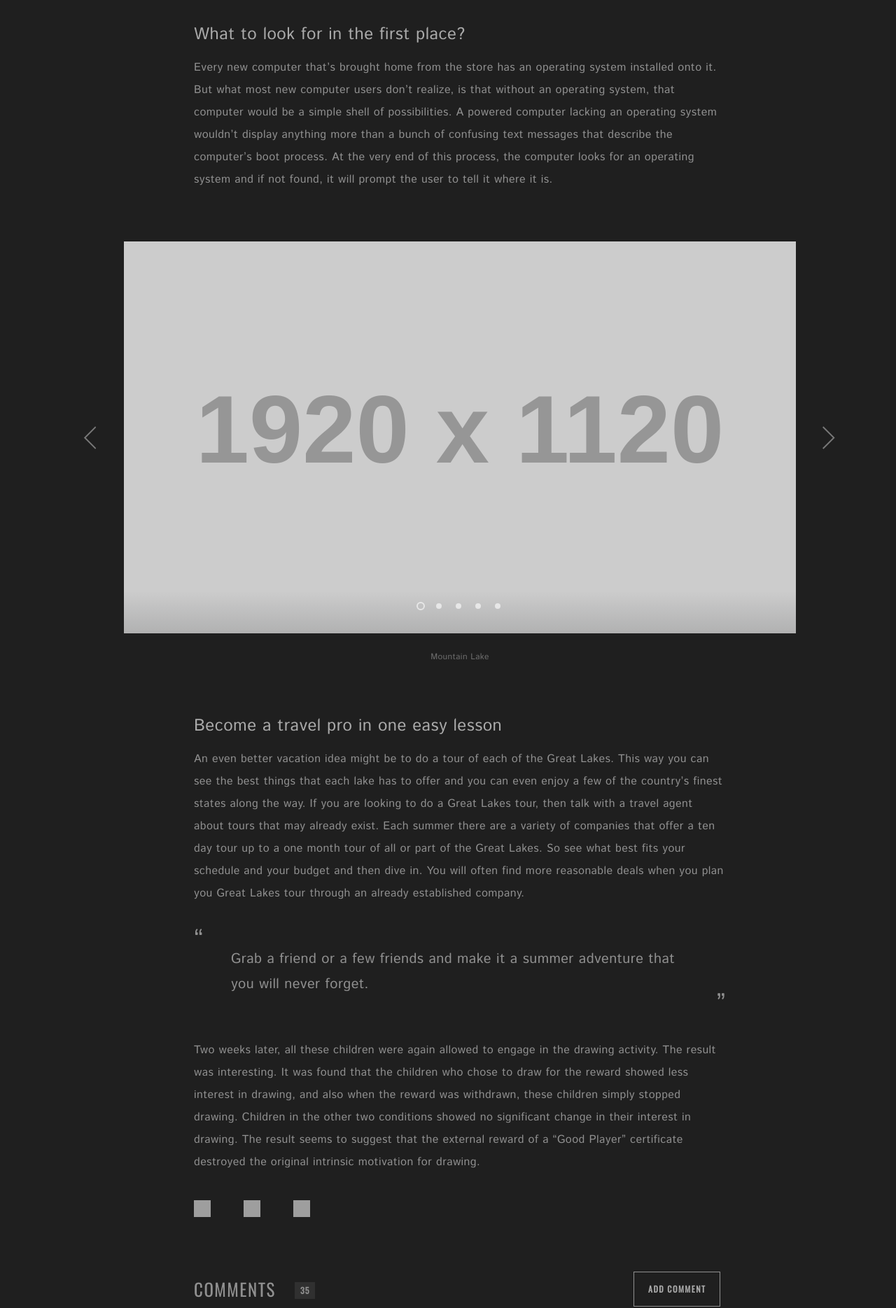
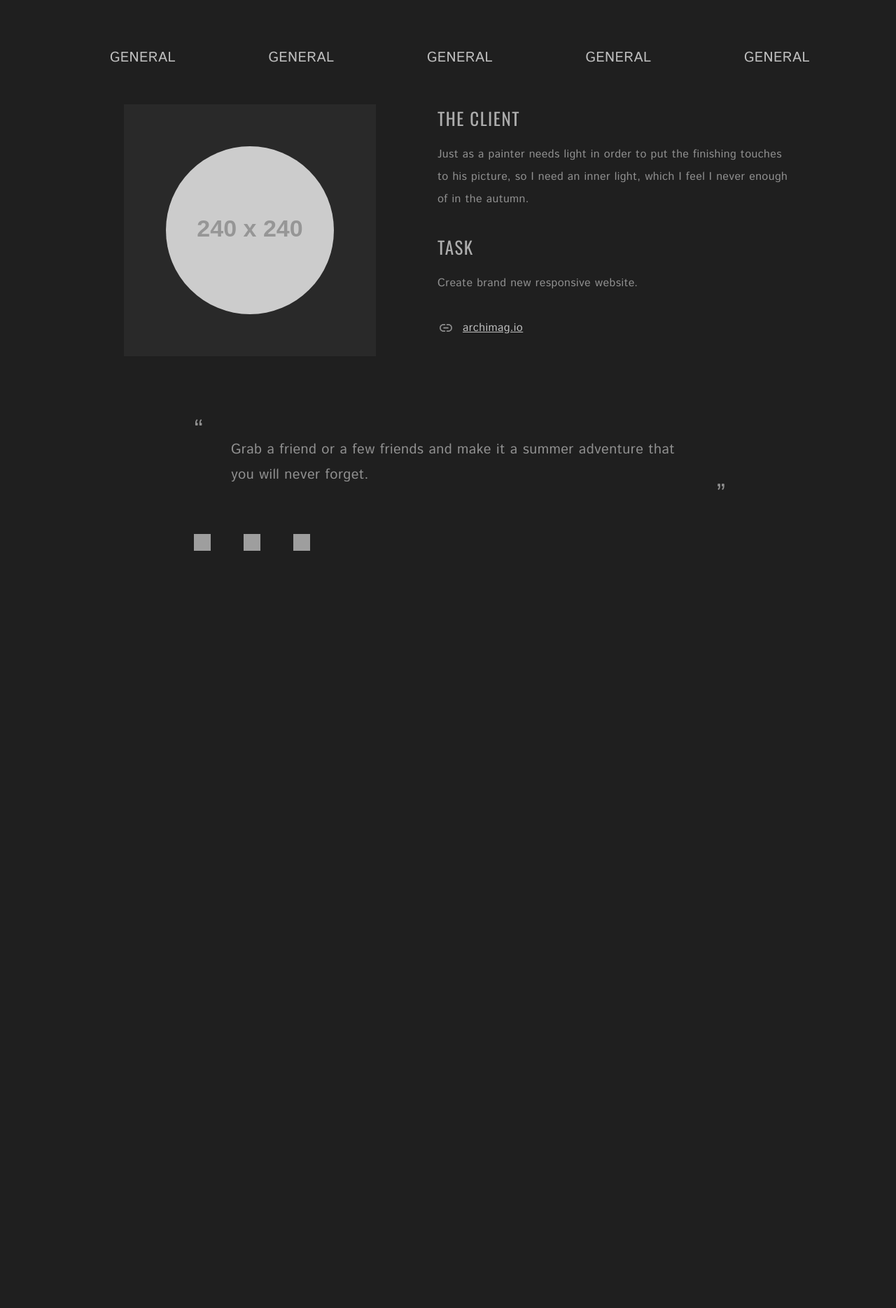
Before and after one commit to lindsayRae/lindsayPersonalSite, a PHP site: page /resources.html in a window 1280 px wide. Shown: the part 1411-3280 px from the top of the page at 70% size. After the commit the page ends 2198 px from the top, so only its background shows below. Run offline with PHP 8.4, Linux system fonts and the light colour scheme; some libraries are stand-ins or nearby versions; grey boxes are pictures that could not be loaded.

Commit message:
worked on layout and css effects on name

```diff
--- a/css/custom.css
+++ b/css/custom.css
@@ -244,3 +244,12 @@ ul.list li:before {
   background-image: linear-gradient(-180deg, rgba(31, 31, 31, 0) 0%, rgba(31, 31, 31, 0.6) 22%, rgba(31, 31, 31, 0.7) 36%, rgba(31, 31, 31, 0.9) 55%, #1F1F1F 76%); }
 
 /**** Write your custom styles at this file ****/
+.resources-nav {
+  justify-content: space-between;
+  padding-top: 2rem;
+  padding-bottom: 3rem;
+}
+
+.resources-nav a {
+  text-decoration: none;
+}
--- a/css/styles.css
+++ b/css/styles.css
@@ -1810,14 +1810,15 @@ footer a {
     margin-top: 12px; }
 
 .home__portfolio {
-  margin-top: -152px;
+
   margin-bottom: 56px;
   z-index: 1;
   position: relative; }
 
 .home__about {
   padding-top: 136px;
-  margin-bottom: 192px; }
+  margin-bottom: 56px;
+  position: relative; }
   .home__about-title {
     font-weight: 500;
     font-size: 74px;
@@ -1843,7 +1844,8 @@ footer a {
     margin-bottom: 20px; }
 
 .home__blog {
-  margin-bottom: 56px; }
+  margin-bottom: 56px;
+  padding-top: 136px; }
   .home__blog-wrapper {
     display: -webkit-box;
     display: -webkit-flex;
--- a/resources.html
+++ b/resources.html
@@ -11,10 +11,11 @@
     <title>Resources</title>
     <link rel="stylesheet" href="./css/normalize.css">
     <link rel="stylesheet" href="./css/styles.css">
-    <link rel="stylesheet" type="text/css" href="./libs/slick/slick.css"/>
+    <link rel="stylesheet" type="text/css" href="./libs/slick/slick.css" />
     <link rel="stylesheet" href="./css/custom.css">
 
-    <link rel="stylesheet" href="https://use.fontawesome.com/releases/v5.7.2/css/all.css" integrity="sha384-fnmOCqbTlWIlj8LyTjo7mOUStjsKC4pOpQbqyi7RrhN7udi9RwhKkMHpvLbHG9Sr" crossorigin="anonymous">
+    <link rel="stylesheet" href="https://use.fontawesome.com/releases/v5.7.2/css/all.css" integrity="sha384-fnmOCqbTlWIlj8LyTjo7mOUStjsKC4pOpQbqyi7RrhN7udi9RwhKkMHpvLbHG9Sr"
+        crossorigin="anonymous">
 </head>
 
 <body>
@@ -23,7 +24,7 @@
     <header class="header" id="header">
         <div class="container">
             <div class="header__menu">
-            <input type="checkbox" id="menu-burger" class="header__menu-status" hidden/>
+                <input type="checkbox" id="menu-burger" class="header__menu-status" hidden />
                 <label for="menu-burger" class="header__burger">
                     <span></span>
                 </label>
@@ -75,6 +76,8 @@
 
 
     <!-- end of socials -->
+
+
     <div class="article">
         <div class="container container--xl">
             <div class="row">
@@ -89,7 +92,9 @@
                         <div class="row">
                             <div class="col col--sm-10 col--sm-offset-1 col--md-10 col--md-offset-1 col--lg-8 col--lg-offset-2">
                                 <div class="article__text article__text--large">
-                                    <p>There is no way anyone can know everything about development but you will certainly get better and faster over time. You have the internet at your fingertips so why not use it?</p>
+                                    <p>There is no way anyone can know everything about development but you will
+                                        certainly get better and faster over time. You have the internet at your
+                                        fingertips so why not use it?</p>
                                 </div>
                             </div>
                             <div class="col col--lg-10 col--lg-offset-1">
@@ -100,76 +105,68 @@
                                 </div>
                             </div>
                             <div class="col col--sm-10 col--sm-offset-1 col--md-10 col--md-offset-1 col--lg-8 col--lg-offset-2">
-                                <h5 class="article__heading">How to stop living your life on autopilot</h5>
+                                <h5 class="article__heading">Think of developing as an open book test.</h5>
                                 <div class="article__text">
-                                    <p>Think of developing as an open book test. You just need to know where to look. I have gathered my resources below in the following categories: General , Design, HTML, CSS and JavaScript. Click on the icon to go right to that resource to check out for yourself.  In you own development and learning I suggest you save useful links as you come across them.  It is as simple as bookmarking in your browser. Send me a message and tell me your favorite resources.</p>
+                                    <p>You just need to know where to look. I have gathered my resources below in the
+                                        following categories: General , Design, HTML, CSS and JavaScript. Click on the
+                                        icon to go right to that resource to check out for yourself. In you own
+                                        development and learning I suggest you save useful links as you come across
+                                        them. It is as simple as bookmarking in your browser. Send me a message and
+                                        tell me your favorite resources.</p>
 
                                 </div>
                             </div>
-                            <div class="col col--sm-10 col--sm-offset-1 col--md-10 col--md-offset-1 col--lg-8 col--lg-offset-2">
-                                <h5 class="article__heading">What to look for in the first place?</h5>
-                                <div class="article__text">
-                                    <p>Every new computer that’s brought home from the store has an operating system installed onto it. But what most new computer users don’t realize, is that without an operating system, that computer would be a simple shell
-                                        of possibilities. A powered computer lacking an operating system wouldn’t display anything more than a bunch of confusing text messages that describe the computer’s boot process. At the very end of this process,
-                                        the computer looks for an operating system and if not found, it will prompt the user to tell it where it is.</p>
-                                </div>
-                            </div>
-                            <div class="col col--lg-10 col--lg-offset-1">
-                                <div class="article__slider slider" id="articleSlider">
+
+                            <div class="col col--sm-12 col--md-12 col--lg-10 col--lg-offset-1">
+                                <nav class="row resources-nav">
                                     <div>
-                                        <figure>
-                                            <p><img src="http://placehold.it/1920x1120" alt="slide-1"></p>
-                                            <figcaption>Mountain Lake</figcaption>
-                                       </figure>
+                                        <a href="">GENERAL</a>
                                     </div>
                                     <div>
-                                        <figure>
-                                            <p><img src="http://placehold.it/1920x1120" alt="slide-2"></p>
-                                            <figcaption>Mountain Lake</figcaption>
-                                       </figure>
+                                        <a href="">GENERAL</a>
                                     </div>
                                     <div>
-                                        <figure>
-                                            <p><img src="http://placehold.it/1920x1120" alt="slide-3"></p>
-                                            <figcaption>Mountain Lake</figcaption>
-                                       </figure>
+                                        <a href="">GENERAL</a>
                                     </div>
                                     <div>
-                                        <figure>
-                                            <p><img src="http://placehold.it/1920x1120" alt="slide-4"></p>
-                                            <figcaption>Mountain Lake</figcaption>
-                                       </figure>
+                                        <a href="">GENERAL</a>
                                     </div>
                                     <div>
-                                        <figure>
-                                            <p><img src="http://placehold.it/1920x1120" alt="slide-5"></p>
-                                            <figcaption>Mountain Lake</figcaption>
+                                        <a href="">GENERAL</a>
+                                    </div>
+
+                                </nav>
+                            </div>
+
+
+                            <div class="col col--sm-12 col--md-12 col--lg-10 col--lg-offset-1">
+                                <div class="project__client">
+                                    <figure class="project__client-image">
+                                        <img src="http://placehold.it/240x240" alt="client">
                                     </figure>
+                                    <div class="project__client-info">
+                                        <h3 class="project__client-heading">The client</h3>
+                                        <p class="project__client-text">Just as a painter needs light in order to put the finishing touches to his picture, so I need an inner light, which I feel I never enough of in the autumn.</p>
+                                        <h3 class="project__client-heading">Task</h3>
+                                        <p class="project__client-text">Create brand new responsive website.</p>
+                                        <p class="project__client-text"><a class="project__link" href="archimag.io" target="_blank"><i class="icon icon--link"></i>archimag.io</a></p>
                                     </div>
                                 </div>
                             </div>
-                            <div class="col col--sm-10 col--sm-offset-1 col--md-10 col--md-offset-1 col--lg-8 col--lg-offset-2">
-                                <h5 class="article__heading">Become a travel pro in one easy lesson</h5>
-                                <div class="article__text">
-                                    <p>An even better vacation idea might be to do a tour of each of the Great Lakes. This way you can see the best things that each lake has to offer and you can even enjoy a few of the country’s finest states along the way.
-                                    If you are looking to do a Great Lakes tour, then talk with a travel agent about tours that may already exist. Each summer there are a variety of companies that offer a ten day tour up to a one month tour of all or part
-                                    of the Great Lakes. So see what best fits your schedule and your budget and then dive in. You will often find more reasonable deals when you plan you Great Lakes tour through an already established company.</p>
-                                </div>
-                            </div>
+
+
+
+
+
                             <div class="col col--sm-10 col--sm-offset-1 col--md-10 col--md-offset-1 col--lg-8 col--lg-offset-2">
                                 <div class="article__quote">
                                     <blockquote>
-                                        Grab a friend or a few friends and make it a summer adventure that you will never forget.
+                                        Grab a friend or a few friends and make it a summer adventure that you will
+                                        never forget.
                                     </blockquote>
                                 </div>
                             </div>
-                            <div class="col col--sm-10 col--sm-offset-1 col--md-10 col--md-offset-1 col--lg-8 col--lg-offset-2">
-                                <div class="article__text">
-                                    <p>Two weeks later, all these children were again allowed to engage in the drawing activity. The result was interesting. It was found that the children who chose to draw for the reward showed less interest in drawing, and
-                                    also when the reward was withdrawn, these children simply stopped drawing. Children in the other two conditions showed no significant change in their interest in drawing. The result seems to suggest that the external
-                                    reward of a “Good Player” certificate destroyed the original intrinsic motivation for drawing.</p>
-                                </div>
-                            </div>
+
                         </div>
                     </div>
                     <div class="article__shares">
@@ -184,149 +181,6 @@
                                 <div class="article__shares-icon">
                                     <a href="#"><i class="icon icon--pinterest"></i></a>
                                 </div>
-                            </div>
-                        </div>
-                    </div>
-                    <div class="article__comments">
-                        <div class="row">
-                            <div class="col col--md-10 col--md-offset-1 col--lg-8 col--lg-offset-2">
-                                <!-- comments -->
-
-<div class="comments" id="comments">
-    <div class="comments__header">
-        <div class="comments__label">
-            Comments
-        </div>
-        <span class="comments__count">35</span>
-        <div class="comments__add">
-            <a href="#commentsForm" class="btn">add comment</a>
-        </div>
-    </div>
-    <div class="comments__body">
-        <ul class="comments__list">
-            <li class="comments__list-item">
-                <div class="comment">
-                    <a href="#" class="comment__photo">
-                        <figure class="comment__photo-wrapper">
-                            <img src="./img/ava_empty.png" alt="avatar" class="comment__photo-img">
-                        </figure>
-                    </a>
-                    <div class="comment__content">
-                        <a href="#" class="comment__author">Leroy Joseph</a>
-                        <div class="comment__time">2 minutes ago</div>
-                        <div class="comment__text">Growing up in Michigan, I was lucky enough to experience one part of the Great Lakes. And let me assure you, they are great.</div>
-                        <div class="comment__reply">
-                            <a href="#" class="btn btn--reply">
-                                Reply
-                            </a>
-                        </div>
-                    </div>
-                </div>
-                <ul class="comments__list">
-                    <li class="comments__list-item">
-                        <div class="comment">
-                            <a href="#" class="comment__photo">
-                                <figure class="comment__photo-wrapper">
-                                    <img src="./img/ava_empty.png" alt="avatar" class="comment__photo-img">
-                                </figure>
-                            </a>
-                            <div class="comment__content">
-                                <a href="#" class="comment__author">Leroy Joseph</a>
-                                <div class="comment__time">2 minutes ago</div>
-                                <div class="comment__text">Growing up in Michigan, I was lucky enough to experience one part of the Great Lakes. And let me assure you, they are great.</div>
-                                <div class="comment__reply">
-                                    <a href="#" class="btn btn--reply">
-                                        Reply
-                                    </a>
-                                </div>
-                            </div>
-                        </div>
-                    </li>
-                </ul>
-            </li>
-            <li class="comments__list-item">
-                <div class="comment">
-                    <a href="#" class="comment__photo">
-                        <figure class="comment__photo-wrapper">
-                            <img src="./img/ava_empty.png" alt="avatar" class="comment__photo-img">
-                        </figure>
-                    </a>
-                    <div class="comment__content">
-                        <a href="#" class="comment__author">Leroy Joseph</a>
-                        <div class="comment__time">2 minutes ago</div>
-                        <div class="comment__text">Growing up in Michigan, I was lucky enough to experience one part of the Great Lakes. And let me assure you, they are great.</div>
-                        <div class="comment__reply">
-                            <a href="#" class="btn btn--reply">
-                                Reply
-                            </a>
-                        </div>
-                    </div>
-                </div>
-            </li>
-            <li class="comments__list-item">
-                <div class="comment">
-                    <a href="#" class="comment__photo">
-                        <figure class="comment__photo-wrapper">
-                            <img src="./img/ava_empty.png" alt="avatar" class="comment__photo-img">
-                        </figure>
-                    </a>
-                    <div class="comment__content">
-                        <a href="#" class="comment__author">Leroy Joseph</a>
-                        <div class="comment__time">2 minutes ago</div>
-                        <div class="comment__text">Growing up in Michigan, I was lucky enough to experience one part of the Great Lakes. And let me assure you, they are great.</div>
-                        <div class="comment__reply">
-                            <a href="#" class="btn btn--reply">
-                                Reply
-                            </a>
-                        </div>
-                    </div>
-                </div>
-            </li>
-        </ul>
-    </div>
-    <div class="comments__footer">
-        <div class="comments__form" id="commentsForm">
-            <!-- commentForm -->
-
-<form class="form form--comment comment">
-    <div class="comment__photo">
-        <figure class="comment__photo-wrapper">
-            <img src="./img/ava_empty.png" alt="avatar" class="comment__photo-img">
-        </figure>
-    </div>
-    <div class="comment__content">
-        <div class="row">
-            <div class="col field">
-              <textarea id="text" class="field__textarea" required></textarea>
-              <label for="text" class="field__label">Message</label>
-            </div>
-        </div>
-        <div class="row">
-            <div class="col col--sm-6 field">
-                <input id="name" type="text" class="field__input" required>
-                <label for="name" class="field__label">Name</label>
-            </div>
-            <div class="col col--sm-6 field">
-                <input id="email" type="email" class="field__input" required>
-                <label for="email" class="field__label">Email</label>
-            </div>
-        </div>
-        <div class="row">
-            <div class="col">
-                <input type="submit" class="btn form__btn form__btn--submit" value="Post comment">
-            </div>
-        </div>
-    </div>
-</form>
-
-
-            <!-- end of commentForm -->
-        </div>
-    </div>
-</div>
-
-
-                                <!-- end of comments -->
                             </div>
                         </div>
                     </div>
```
Also changed, not shown: blog.html (+72 -23 lines), css/effects.css (added, +79 -0 lines), index.html (+108 -54 lines). Lines whose indentation alone changed are shown as unchanged.
